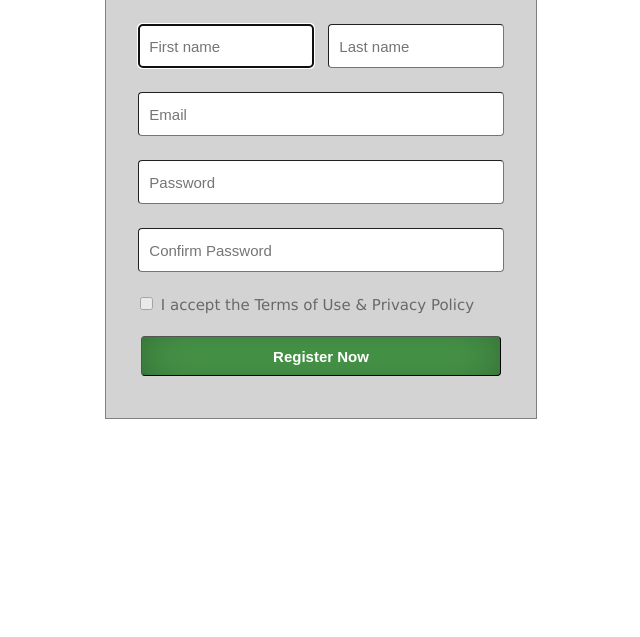
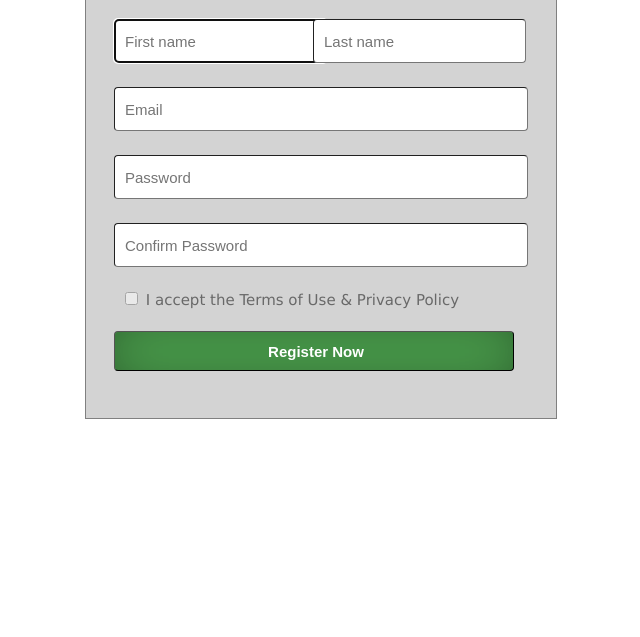
Before and after one commit to Ugin-gt/Forms-Register, a plain HTML site: page index.html in a window 1280 px wide. Shown: the part 163-800 px from the top of the page, without its empty margins (319-959 px from the left). Drawn offline with Linux system fonts and the light colour scheme.

Commit message:
Change html structure and Modify css

```diff
--- a/assets/css/style.css
+++ b/assets/css/style.css
@@ -4,12 +4,11 @@ html {
   padding: 0;
   font-family: "Lucida Sans", "Lucida Sans Regular", "Lucida Grande",
     "Lucida Sans Unicode", Geneva, Verdana, sans-serif;
-  width: 100%;
-  height: 100%;
 }
+
 .reg-window {
   width: 400px;
-  padding: 30px 15px;
+  padding: 35px 35px;
   background-color: lightgray;
   border: 0.5px solid gray;
   position: absolute;
@@ -57,8 +56,6 @@ html {
 .top-form {
   display: flex;
   flex-direction: row;
-  justify-content: center;
-  flex-wrap: wrap;
 }
 .main-name,
 .email-pass,
@@ -66,22 +63,14 @@ html {
   border-radius: 4px;
   border-width: 0.5px;
   height: 40px;
-  width: 360px;
   font-size: 15px;
-}
-
-.main-name {
-  margin: 12px 7px;
-  width: 170px;
+  padding-left: 10px;
+  margin: 12px -7px;
 }
 
 .sec-form {
   display: flex;
   flex-direction: column;
-  align-items: center;
-}
-.email-pass {
-  margin: 12px 0px;
 }
 
 .checkbox {
@@ -89,13 +78,8 @@ html {
   text-align: left;
   font-size: 15px;
   font-weight: 200;
-  padding: 10px 15px;
+  padding: 10px 0px;
   opacity: 0.5;
-}
-.submit-but {
-  display: block;
-  text-align: center;
-  margin: 12px 0px;
 }
 
 .style-but {
@@ -104,4 +88,5 @@ html {
   color: white;
   box-sizing: border-box;
   font-weight: 700;
+  width: 100%;
 }
--- a/index.html
+++ b/index.html
@@ -7,17 +7,18 @@
     <title>Forms</title>
   </head>
   <body>
-    <form class="reg-window" method="GET">
+    <section class="reg-window">
       <h1 class="header">Register</h1>
       <span class="comment">
         Create your account. It's free and only takes a minute.</span
       >
+      <form method="GET">
         <div class="top-form">
           <input
             class="main-name"
             autofocus
             type="text"
-          placeholder="  First name"
+            placeholder="First name"
             name="firstName"
             pattern="[A-Z][a-z]{2,15}"
             required
@@ -26,7 +27,7 @@
             class="main-name"
             type="text"
             pattern="[A-Z][a-z]{2,15}"
-          placeholder="  Last name"
+            placeholder="Last name"
             name="lastName"
             required
           />
@@ -35,7 +36,7 @@
           <input
             class="email-pass"
             type="email"
-          placeholder="  Email"
+            placeholder="Email"
             name="Email"
             required
           />
@@ -43,7 +44,7 @@
             class="email-pass"
             type="password"
             pattern="(?=.?*[A-Z])(?=.?*[a-z])(?=.?*[0-9].{7,32})"
-          placeholder="  Password"
+            placeholder="Password"
             name="password"
             required
           />
@@ -51,19 +52,19 @@
             class="email-pass"
             type="password"
             pattern="(?=.?*[A-Z])(?=.?*[a-z])(?=.?*[0-9].{7,32})"
-          placeholder="  Confirm Password"
+            placeholder="Confirm Password"
             name="password"
             required
           />
         </div>
 
         <label class="checkbox">
-        <input type="checkbox" name="acceptTerms" /> I accept the Terms of Use &
-        Privacy Policy
+          <input type="checkbox" name="acceptTerms" required />
+          I accept the Terms of Use & Privacy Policy
         </label>
-      <div class="submit-but">
+
         <button class="style-but" type="submit">Register Now</button>
-      </div>
       </form>
+    </section>
   </body>
 </html>
```
Lines whose indentation alone changed are shown as unchanged.
